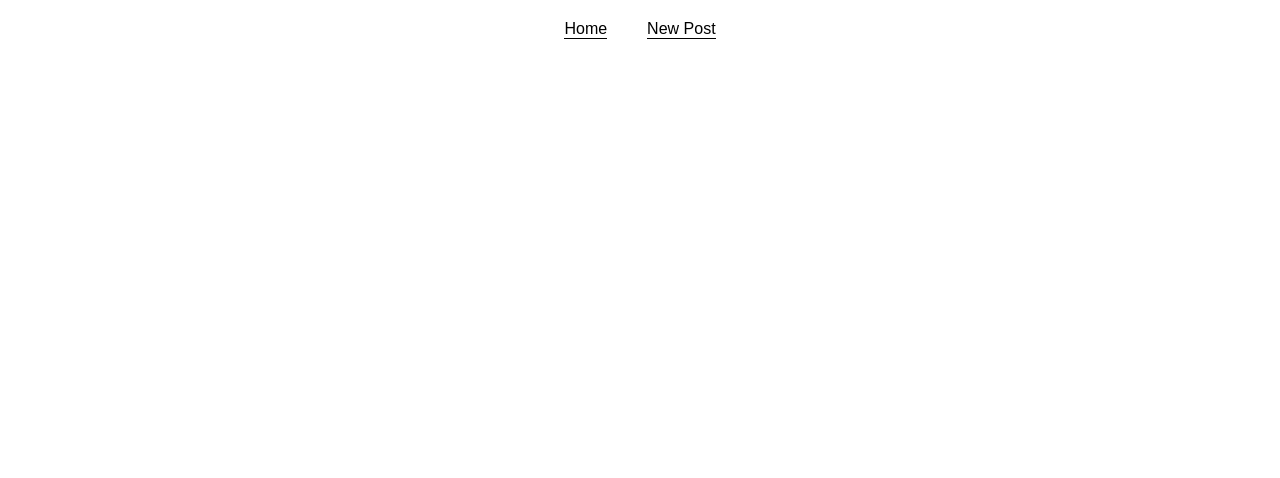
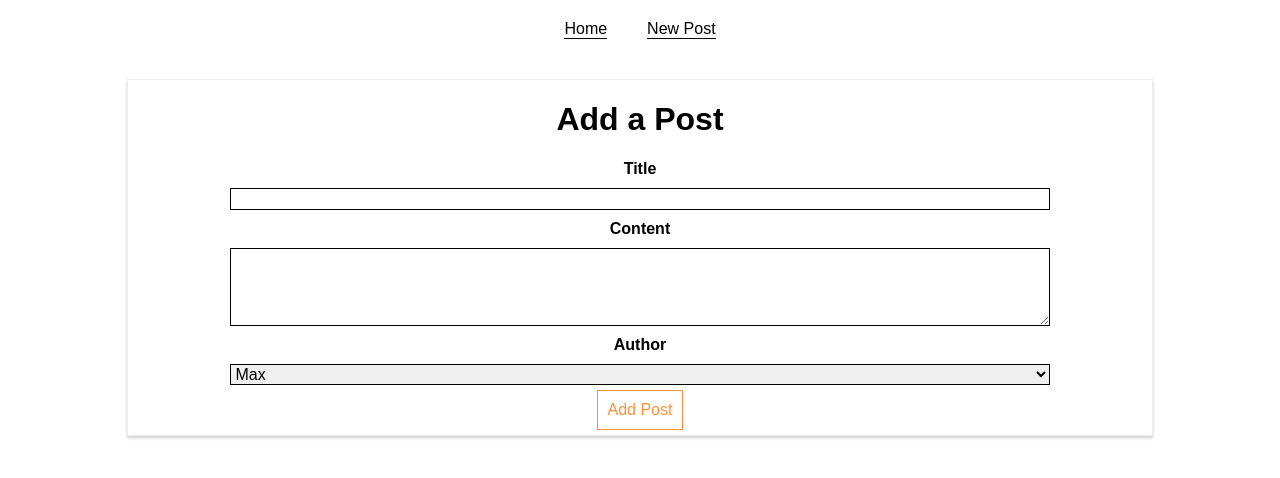
Before and after one commit to mecozma/http-requests, a React (Create React App) app: page /new-post in a window 1280 px wide. Shown: the top 478 px of the page. Built offline with nearby package versions, Linux system fonts and the light colour scheme.

Commit message:
Switching between pages

```diff
--- a/src/containers/Blog/Blog.js
+++ b/src/containers/Blog/Blog.js
@@ -3,8 +3,9 @@
 import {Route} from 'react-router-dom';
 
 import './Blog.css';
-import Posts from './Posts/Posts'
-;
+import Posts from './Posts/Posts';
+import NewPost from './NewPost/NewPost';
+
 class Blog extends Component {
 
     render () {
@@ -22,6 +23,7 @@
                 {/* <Route exact path="/" render={() => <h1>HOME</h1>} />
                 <Route path="/" render={() => <h1>HOME2</h1>} /> */}
                 <Route exact path="/" component={Posts} />
+                <Route exact path="/new-post" component={NewPost} />
             </div>
         );
     }
```
